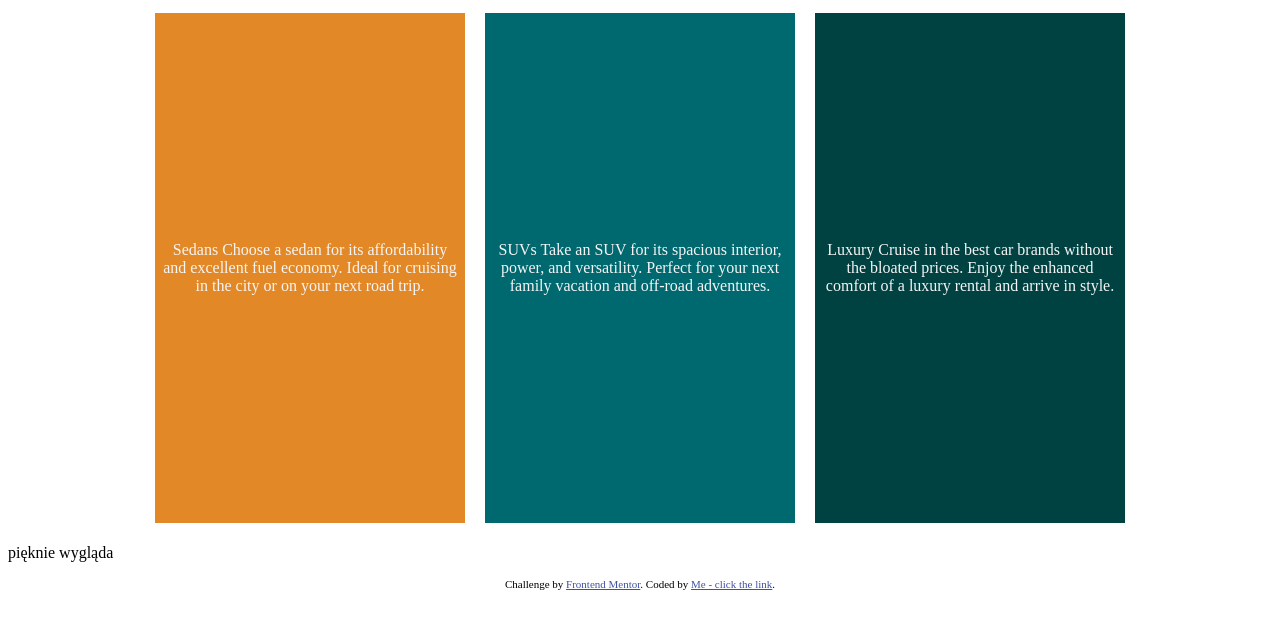
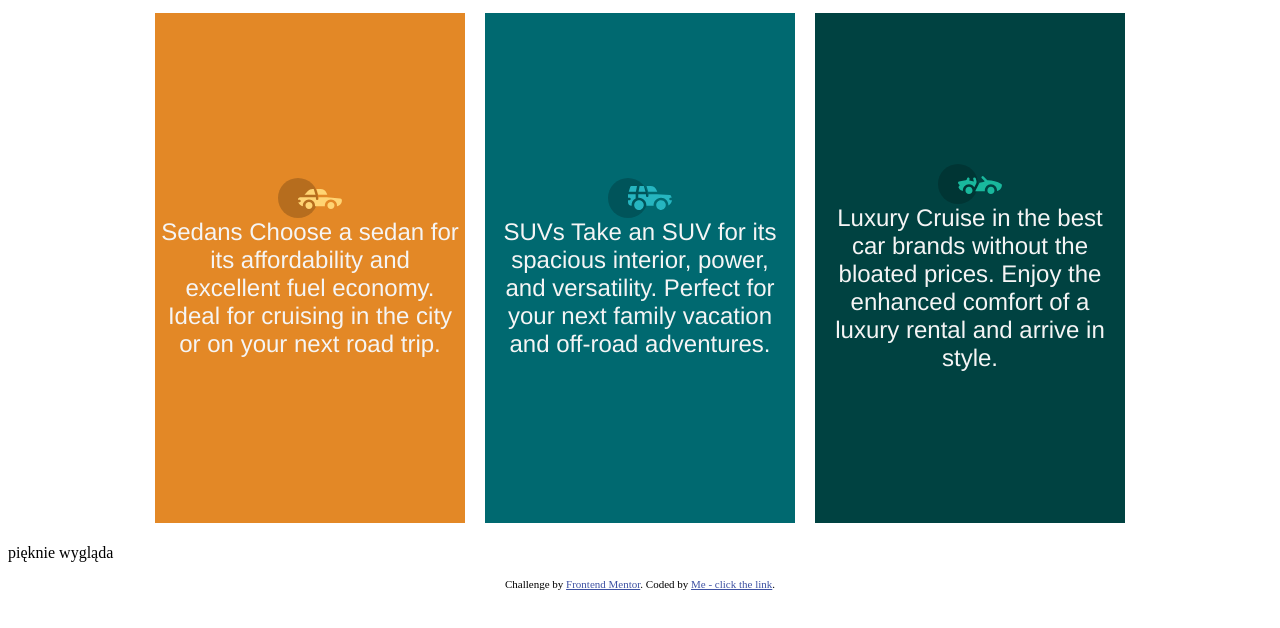
Before and after one commit to Player5403/flexbox, a plain HTML site: page index.html in a window 1280 px wide. Drawn offline with Linux system fonts and the light colour scheme.

Commit message:
Add files via upload

```diff
--- a/index.html
+++ b/index.html
@@ -17,16 +17,19 @@
 <body>
   <div class="container">
   <div class="item1">
+    <img src="images/icon-sedans.svg">
   Sedans
   Choose a sedan for its affordability and excellent fuel economy. Ideal for cruising in the city
   or on your next road trip.
   </div>
   <div class="item2">
+    <img src="images/icon-suvs.svg">
   SUVs
   Take an SUV for its spacious interior, power, and versatility. Perfect for your next family vacation
   and off-road adventures.
   </div>
   <div class="item3">
+    <img src="images/icon-luxury.svg">
   Luxury
   Cruise in the best car brands without the bloated prices. Enjoy the enhanced comfort of a luxury
   rental and arrive in style.
--- a/styles.css
+++ b/styles.css
@@ -1,3 +1,78 @@
+<<<<<<< HEAD
+body {
+    align-items: center;
+}
+
+.container {
+    display: flex;
+    margin: 5px;
+    gap: 10px;
+    gap: 20px;
+    row-gap: 10px;
+    column-gap: 20px;
+    justify-content: center;
+    align-items: center;
+    font-size: x-large;
+    font-family: 'Franklin Gothic Medium', 'Arial Narrow', Arial, sans-serif;
+    overflow: hidden;
+    border-radius: 25px;
+}
+
+.item1 {
+    background: hsl(31, 77%, 52%);
+    border-width: 20px;
+    padding: 5px;
+    justify-content: center;
+    margin: 5px 0;
+    align-items: center;
+    flex-flow: column;
+    color: whitesmoke;
+    width: 300px;
+    min-height: 500px;
+    display: flex;
+    text-align: center;
+
+}
+
+.item2 {
+    background: hsl(184, 100%, 22%);
+    border-width: 20px;
+    padding: 5px;
+    justify-content: center;
+    margin: 5px 0;
+    align-items: center;
+    flex-flow: column;
+    color: whitesmoke;
+    width: 300px;
+    min-height: 500px;
+    display: flex;
+    text-align: center;
+}
+
+.item3 {
+    background: hsl(179, 100%, 13%);
+    border-width: 20px;
+    padding: 5px;
+    justify-content: center;
+    margin: 5px 0;
+    align-items: center;
+    flex-flow: column;
+    color: whitesmoke;
+    width: 300px;
+    min-height: 500px;
+    display: flex;
+    text-align: center;
+}
+
+.attribution {
+    font-size: small;
+}
+
+.sedany {
+    left: 20cm;
+    right: 10cm;
+}
+=======
 body {
     align-items: center;
 }
@@ -62,3 +137,4 @@ body {
 .attribution {
     font-size: small;
 }
+>>>>>>> f38338ef8bc23716def88d5024e9fd7aa8bcb63d
```
